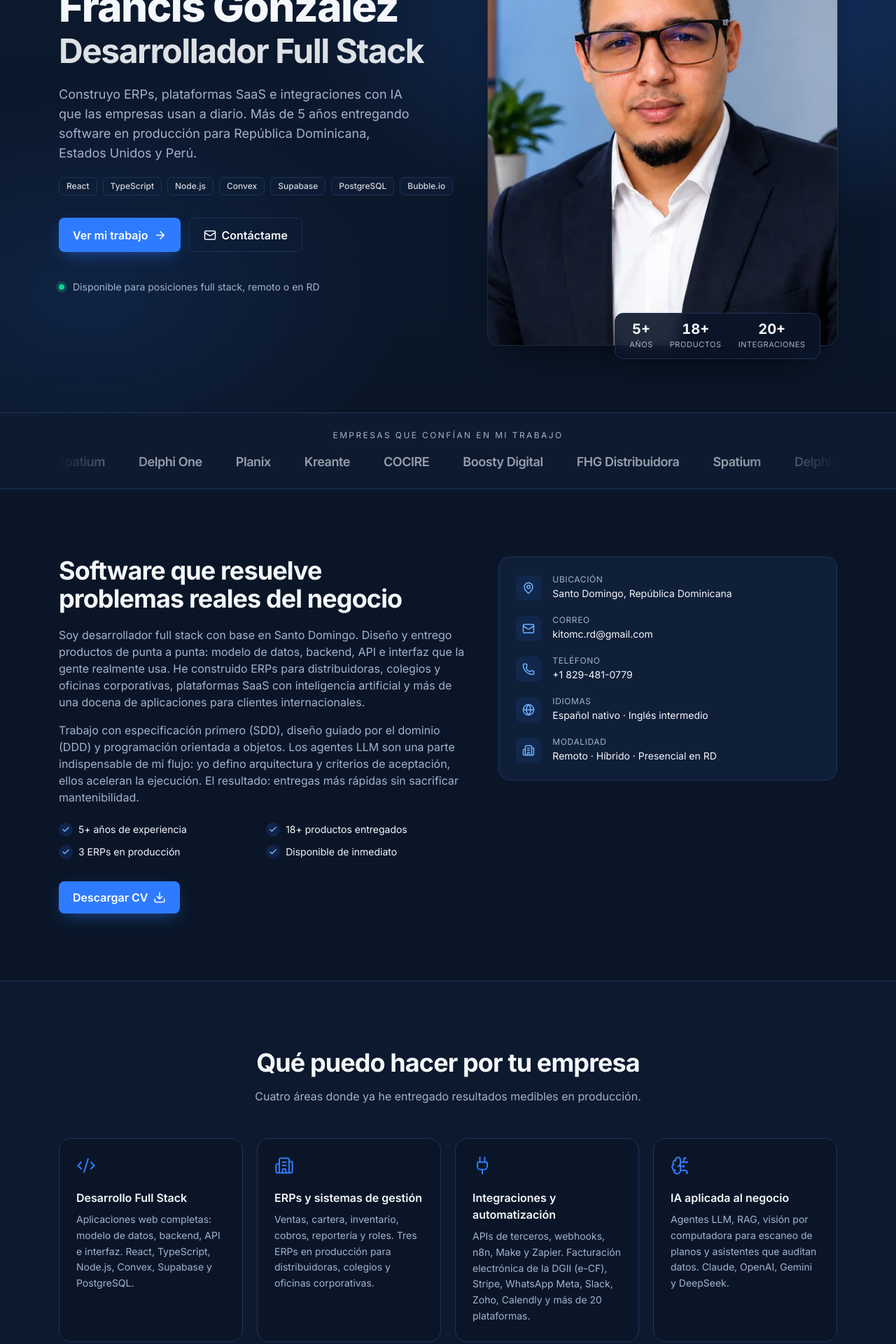
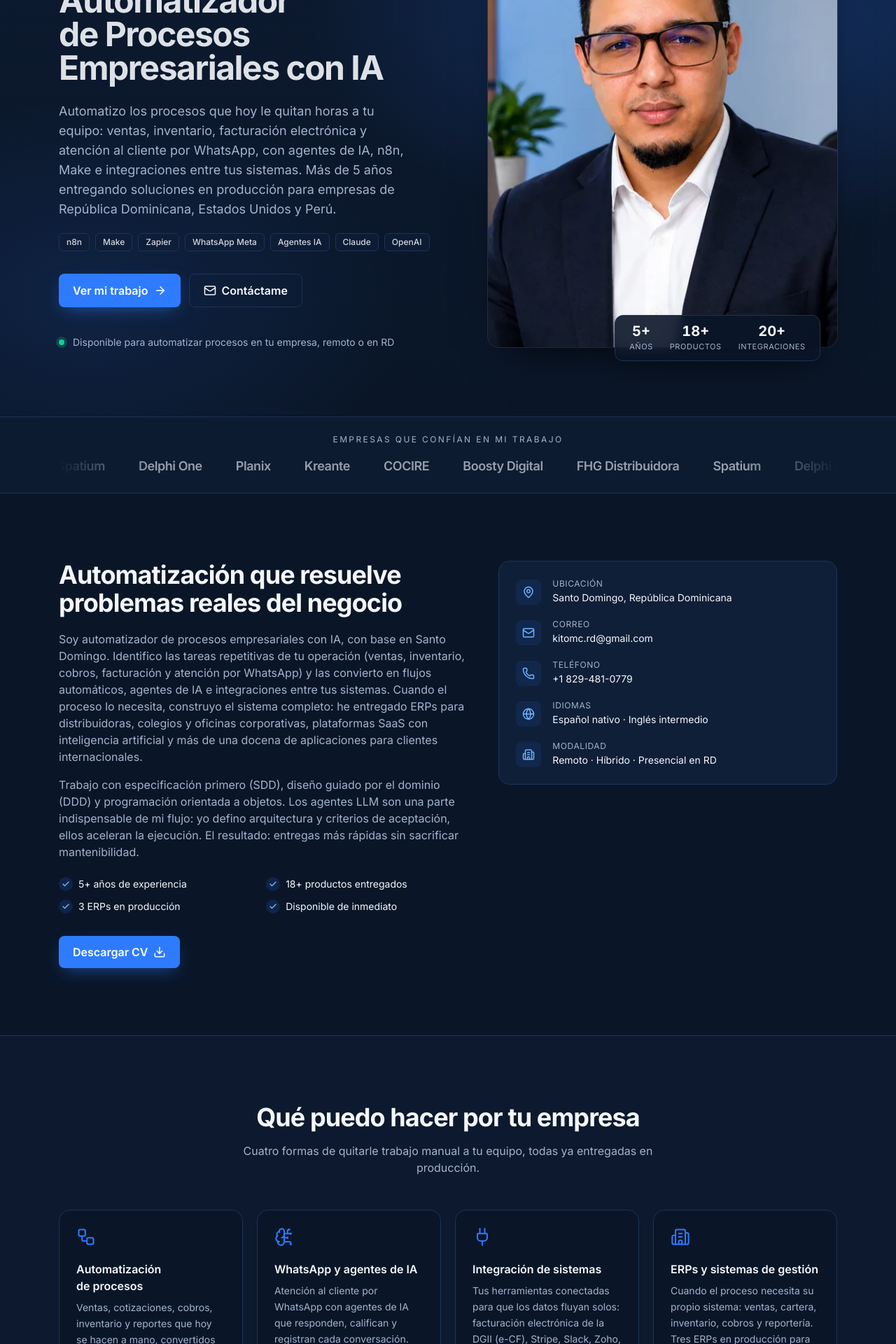
Before and after one commit to kitomc/kitomc.github.io, a React (Vite) app: page / in a window 1280 px wide. Shown: the part 300-2220 px from the top of the page at 70% size. Built offline with nearby package versions, Linux system fonts and the light colour scheme.

Commit message:
feat(content): reposition site as AI business process automator
Replace the Full Stack developer framing with process automation copy,
add a WhatsApp contact action and Open Graph tags for social sharing.

```diff
--- a/index.html
+++ b/index.html
@@ -6,9 +6,19 @@
     <meta name="viewport" content="width=device-width, initial-scale=1.0" />
     <meta
       name="description"
-      content="Francis Gonzalez — Desarrollador Full Stack. ERPs, plataformas SaaS e integraciones con IA en producción. Portafolio de proyectos."
+      content="Francis Gonzalez, automatizador de procesos empresariales con IA. Automatizo ventas, inventario, facturación y atención por WhatsApp con agentes de IA, n8n, Make e integraciones entre sistemas."
     />
-    <title>Francis Gonzalez · Desarrollador Full Stack</title>
+    <title>Francis Gonzalez · Automatizador de Procesos Empresariales con IA</title>
+    <meta property="og:type" content="website" />
+    <meta property="og:url" content="https://kitomc.github.io/" />
+    <meta property="og:locale" content="es_DO" />
+    <meta property="og:title" content="Francis Gonzalez · Automatizador de Procesos Empresariales con IA" />
+    <meta
+      property="og:description"
+      content="Automatizo ventas, inventario, facturación y atención por WhatsApp con agentes de IA, n8n, Make e integraciones entre sistemas."
+    />
+    <meta property="og:image" content="https://kitomc.github.io/img/portrait.webp" />
+    <meta name="twitter:card" content="summary_large_image" />
     <link rel="preconnect" href="https://fonts.googleapis.com" />
     <link rel="preconnect" href="https://fonts.gstatic.com" crossorigin />
     <link
--- a/src/App.tsx
+++ b/src/App.tsx
@@ -6,14 +6,15 @@ import {
   BrainCircuit,
   Building2,
   Check,
-  Code2,
   Download,
   Globe,
   Mail,
   MapPin,
   Menu,
+  MessageCircle,
   Phone,
   Plug,
+  Workflow,
   X,
 } from "lucide-react";
 import { Github, Linkedin } from "./icons";
@@ -110,7 +111,7 @@ function Header() {
           <span className="block text-lg font-bold tracking-tight">
             Francis <span className="text-accent-2">Gonzalez</span>
           </span>
-          <span className="block font-mono text-[10px] uppercase tracking-[0.2em] text-mist">Full Stack Developer</span>
+          <span className="block font-mono text-[10px] uppercase tracking-[0.2em] text-mist">Automatización de procesos con IA</span>
         </a>
         <nav className="hidden items-center gap-7 text-sm md:flex" aria-label="Principal">
           {NAV.map(([id, label]) => (
@@ -159,13 +160,14 @@ function Hero() {
           </p>
           <h1 data-hero style={{ "--i": 1 } as React.CSSProperties} className="text-4xl font-extrabold leading-[1.05] tracking-tight md:text-6xl">
             Francis Gonzalez
-            <span className="mt-2 block text-3xl font-bold text-paper/90 md:text-5xl">Desarrollador Full Stack</span>
+            <span className="mt-2 block text-3xl font-bold text-paper/90 md:text-5xl">Automatizador de Procesos Empresariales con IA</span>
           </h1>
           <p data-hero style={{ "--i": 2 } as React.CSSProperties} className="mt-6 max-w-lg text-lg text-mist">
-            Construyo ERPs, plataformas SaaS e integraciones con IA que las empresas usan a diario. Más de 5 años entregando software en producción para
+            Automatizo los procesos que hoy le quitan horas a tu equipo: ventas, inventario, facturación electrónica y atención al cliente por WhatsApp,
+            con agentes de IA, n8n, Make e integraciones entre tus sistemas. Más de 5 años entregando soluciones en producción para empresas de
             República Dominicana, Estados Unidos y Perú.
           </p>
-          <ul data-hero style={{ "--i": 3 } as React.CSSProperties} className="mt-5 flex flex-wrap gap-2" aria-label="Stack principal">
+          <ul data-hero style={{ "--i": 3 } as React.CSSProperties} className="mt-5 flex flex-wrap gap-2" aria-label="Herramientas principales">
             {profile.stackLine.map((t) => (
               <li key={t} className="chip rounded-md border border-line bg-ink-2/70 px-2.5 py-1 text-xs font-medium text-paper/85">
                 {t}
@@ -182,13 +184,13 @@ function Hero() {
           </div>
           <div data-hero style={{ "--i": 5 } as React.CSSProperties} className="mt-10 flex items-center gap-3 text-sm text-mist">
             <span className="pulse-dot inline-block h-2 w-2 rounded-full bg-emerald-400" />
-            Disponible para posiciones full stack, remoto o en RD
+            Disponible para automatizar procesos en tu empresa, remoto o en RD
           </div>
         </div>
         <div data-hero="portrait" className="relative">
           <img
             src="/img/portrait.webp"
-            alt={`${profile.fullName}, desarrollador full stack`}
+            alt={`${profile.fullName}, automatizador de procesos empresariales con IA`}
             className="mx-auto block aspect-[4/5] w-full max-w-md rounded-2xl object-cover object-top shadow-[0_30px_60px_-30px_rgba(0,0,0,0.8)] ring-1 ring-white/10 md:max-w-none"
             fetchPriority="high"
           />
@@ -243,11 +245,12 @@ function About() {
   return (
     <section id="sobre-mi" className="mx-auto grid max-w-6xl gap-12 px-5 py-24 md:grid-cols-[1.2fr_1fr]">
       <div data-reveal>
-        <h2 className="text-3xl font-bold tracking-tight md:text-4xl">Software que resuelve problemas reales del negocio</h2>
+        <h2 className="text-3xl font-bold tracking-tight md:text-4xl">Automatización que resuelve problemas reales del negocio</h2>
         <p className="mt-5 text-mist">
-          Soy desarrollador full stack con base en Santo Domingo. Diseño y entrego productos de punta a punta: modelo de datos, backend, API e interfaz
-          que la gente realmente usa. He construido ERPs para distribuidoras, colegios y oficinas corporativas, plataformas SaaS con inteligencia artificial
-          y más de una docena de aplicaciones para clientes internacionales.
+          Soy automatizador de procesos empresariales con IA, con base en Santo Domingo. Identifico las tareas repetitivas de tu operación (ventas,
+          inventario, cobros, facturación y atención por WhatsApp) y las convierto en flujos automáticos, agentes de IA e integraciones entre tus sistemas.
+          Cuando el proceso lo necesita, construyo el sistema completo: he entregado ERPs para distribuidoras, colegios y oficinas corporativas, plataformas
+          SaaS con inteligencia artificial y más de una docena de aplicaciones para clientes internacionales.
         </p>
         <p className="mt-4 text-mist">
           Trabajo con especificación primero (SDD), diseño guiado por el dominio (DDD) y programación orientada a objetos. Los agentes LLM son una parte
@@ -294,14 +297,14 @@ function Fact({ icon, label, value, href }: { icon: React.ReactNode; label: stri
 }
 
 /* ---------------- Services ---------------- */
-const serviceIcons = [Code2, Building2, Plug, BrainCircuit];
+const serviceIcons = [Workflow, BrainCircuit, Plug, Building2];
 function Services() {
   return (
     <section id="servicios" className="border-y border-line bg-ink-2/40">
       <div className="mx-auto max-w-6xl px-5 py-24">
         <div data-reveal className="mx-auto mb-12 max-w-2xl text-center">
           <h2 className="text-3xl font-bold tracking-tight md:text-4xl">Qué puedo hacer por tu empresa</h2>
-          <p className="mt-4 text-mist">Cuatro áreas donde ya he entregado resultados medibles en producción.</p>
+          <p className="mt-4 text-mist">Cuatro formas de quitarle trabajo manual a tu equipo, todas ya entregadas en producción.</p>
         </div>
         <div className="grid gap-5 sm:grid-cols-2 lg:grid-cols-4">
           {services.map((s, i) => {
@@ -537,7 +540,7 @@ function Stack() {
     <section id="stack" className="mx-auto max-w-6xl px-5 py-24">
       <div data-reveal className="mb-10 max-w-2xl">
         <h2 className="text-3xl font-bold tracking-tight md:text-4xl">Stack</h2>
-        <p className="mt-3 text-mist">Lo que uso a diario para llevar un producto de la idea a producción.</p>
+        <p className="mt-3 text-mist">Las herramientas con las que automatizo y conecto los procesos de tu empresa.</p>
       </div>
       <div className="grid gap-5 md:grid-cols-2">
         {Object.entries(stack).map(([group, items], i) => (
@@ -562,14 +565,22 @@ function CTA() {
   return (
     <section id="contacto" className="hero-bg relative overflow-hidden border-t border-line">
       <div data-reveal className="relative mx-auto max-w-3xl px-5 py-24 text-center">
-        <h2 className="text-3xl font-bold tracking-tight md:text-5xl">Hablemos de tu próximo proyecto</h2>
+        <h2 className="text-3xl font-bold tracking-tight md:text-5xl">Cuéntame qué proceso quieres automatizar</h2>
         <p className="mx-auto mt-5 max-w-xl text-mist">
-          Busco una posición full stack donde la arquitectura y la mantenibilidad importen. Puedo explicar cada decisión técnica de estos proyectos en una
-          entrevista.
+          Revisamos juntos cómo trabaja hoy tu equipo y dónde la automatización y la IA te ahorran tiempo. Te explico cada propuesta en lenguaje de
+          negocio, sin tecnicismos.
         </p>
         <div className="mt-8 flex flex-wrap justify-center gap-3">
-          <a href={`mailto:${profile.email}?subject=Oportunidad%20Full%20Stack`} className="btn btn-primary">
-            Escríbeme <ArrowRight size={18} className="arrow" />
+          <a
+            href={`https://wa.me/${profile.whatsapp}?text=${encodeURIComponent("Hola Francis, quiero automatizar un proceso en mi empresa.")}`}
+            target="_blank"
+            rel="noreferrer"
+            className="btn btn-primary"
+          >
+            <MessageCircle size={18} /> Escríbeme por WhatsApp <ArrowRight size={18} className="arrow" />
+          </a>
+          <a href={`mailto:${profile.email}?subject=Automatizaci%C3%B3n%20de%20procesos`} className="btn btn-ghost">
+            <Mail size={18} /> Enviar correo
           </a>
           <a href={profile.cv} download className="btn btn-ghost">
             <Download size={18} /> Descargar CV
@@ -599,7 +610,7 @@ function Footer() {
           <p className="font-semibold text-paper">
             Francis <span className="text-accent-2">Gonzalez</span>
           </p>
-          <p className="text-xs">Desarrollador Full Stack</p>
+          <p className="text-xs">Automatizador de Procesos Empresariales con IA</p>
         </div>
         <p className="text-xs">© {new Date().getFullYear()} {profile.fullName}. Todos los derechos reservados.</p>
         <div className="flex gap-2">
--- a/src/data.ts
+++ b/src/data.ts
@@ -14,10 +14,11 @@ export type Project = {
 export const profile = {
   name: "Francis Gonzalez",
   fullName: "Francis Alexander Gonzalez Almonte",
-  headline: "Desarrollador Full Stack · Integraciones, automatización e IA",
-  stackLine: ["React", "TypeScript", "Node.js", "Convex", "Supabase", "PostgreSQL", "Bubble.io"],
+  headline: "Automatizador de Procesos Empresariales con IA",
+  stackLine: ["n8n", "Make", "Zapier", "WhatsApp Meta", "Agentes IA", "Claude", "OpenAI"],
   pitch:
-    "Construyo ERPs, plataformas SaaS e integraciones con IA que se usan en producción. Trabajo con SDD, DDD y POO, con agentes LLM como parte indispensable del flujo de desarrollo.",
+    "Automatizo ventas, inventario, facturación y atención al cliente por WhatsApp con IA, n8n y Make, y conecto los sistemas de la empresa. Cuando el proceso lo pide, construyo ERPs y plataformas SaaS a la medida, con el desarrollo asistido por IA como parte indispensable de mi trabajo.",
+  whatsapp: "18294810779",
   location: "Santo Domingo, República Dominicana",
   email: "kitomc.rd@gmail.com",
   phone: "829-481-0779",
@@ -187,9 +188,9 @@ export const experience = [
 ];
 
 export const stack: Record<string, string[]> = {
-  Frontend: ["React", "Next.js", "Angular", "TypeScript", "Tailwind", "shadcn/ui", "Flutter"],
-  Backend: ["Node.js", "Python", "REST APIs", "Convex", "Supabase", "PostgreSQL", "PL/pgSQL"],
-  "IA y automatización": ["Claude", "OpenAI", "Gemini", "DeepSeek", "RAG", "Agentes IA", "MCP", "n8n", "Make"],
+  "IA y automatización": ["n8n", "Make", "Zapier", "Agentes IA", "Claude", "OpenAI", "Gemini", "DeepSeek", "RAG", "MCP"],
+  "Integraciones y datos": ["WhatsApp Meta WABA", "DGII e-CF", "REST APIs", "Webhooks", "Supabase", "Convex", "PostgreSQL", "Google Sheets"],
+  "Sistemas a la medida": ["React", "Next.js", "Angular", "TypeScript", "Node.js", "Python", "Bubble.io", "Flutter"],
   "Cloud y DevOps": ["Cloudflare Workers", "Cloudflare Pages", "Google Cloud Run", "Docker", "Playwright", "Vitest"],
 };
 
@@ -227,20 +228,20 @@ export const education = [
 
 export const services = [
   {
-    name: "Desarrollo Full Stack",
-    text: "Aplicaciones web completas: modelo de datos, backend, API e interfaz. React, TypeScript, Node.js, Convex, Supabase y PostgreSQL.",
+    name: "Automatización de procesos",
+    text: "Ventas, cotizaciones, cobros, inventario y reportes que hoy se hacen a mano, convertidos en flujos automáticos con n8n, Make y Zapier.",
+  },
+  {
+    name: "WhatsApp y agentes de IA",
+    text: "Atención al cliente por WhatsApp con agentes de IA que responden, califican y registran cada conversación. WhatsApp Meta, Claude, OpenAI y Gemini.",
+  },
+  {
+    name: "Integración de sistemas",
+    text: "Tus herramientas conectadas para que los datos fluyan solos: facturación electrónica de la DGII (e-CF), Stripe, Slack, Zoho, Calendly, Google Sheets y más de 20 plataformas.",
   },
   {
     name: "ERPs y sistemas de gestión",
-    text: "Ventas, cartera, inventario, cobros, reportería y roles. Tres ERPs en producción para distribuidoras, colegios y oficinas corporativas.",
-  },
-  {
-    name: "Integraciones y automatización",
-    text: "APIs de terceros, webhooks, n8n, Make y Zapier. Facturación electrónica de la DGII (e-CF), Stripe, WhatsApp Meta, Slack, Zoho, Calendly y más de 20 plataformas.",
-  },
-  {
-    name: "IA aplicada al negocio",
-    text: "Agentes LLM, RAG, visión por computadora para escaneo de planos y asistentes que auditan datos. Claude, OpenAI, Gemini y DeepSeek.",
+    text: "Cuando el proceso necesita su propio sistema: ventas, cartera, inventario, cobros y reportería. Tres ERPs en producción para distribuidoras, colegios y oficinas corporativas.",
   },
 ];
 
```
Also changed, not shown: 1 other file (tests, documents, lock files or other folders).
